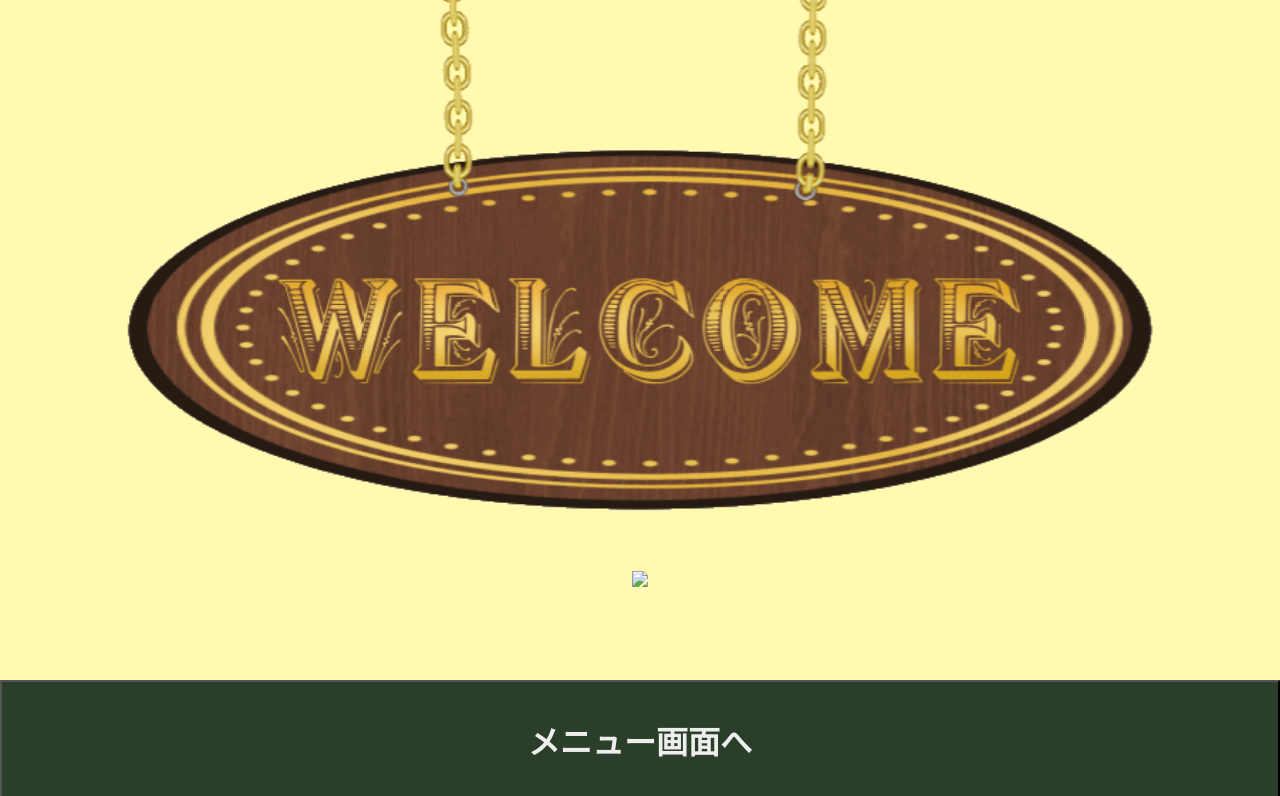
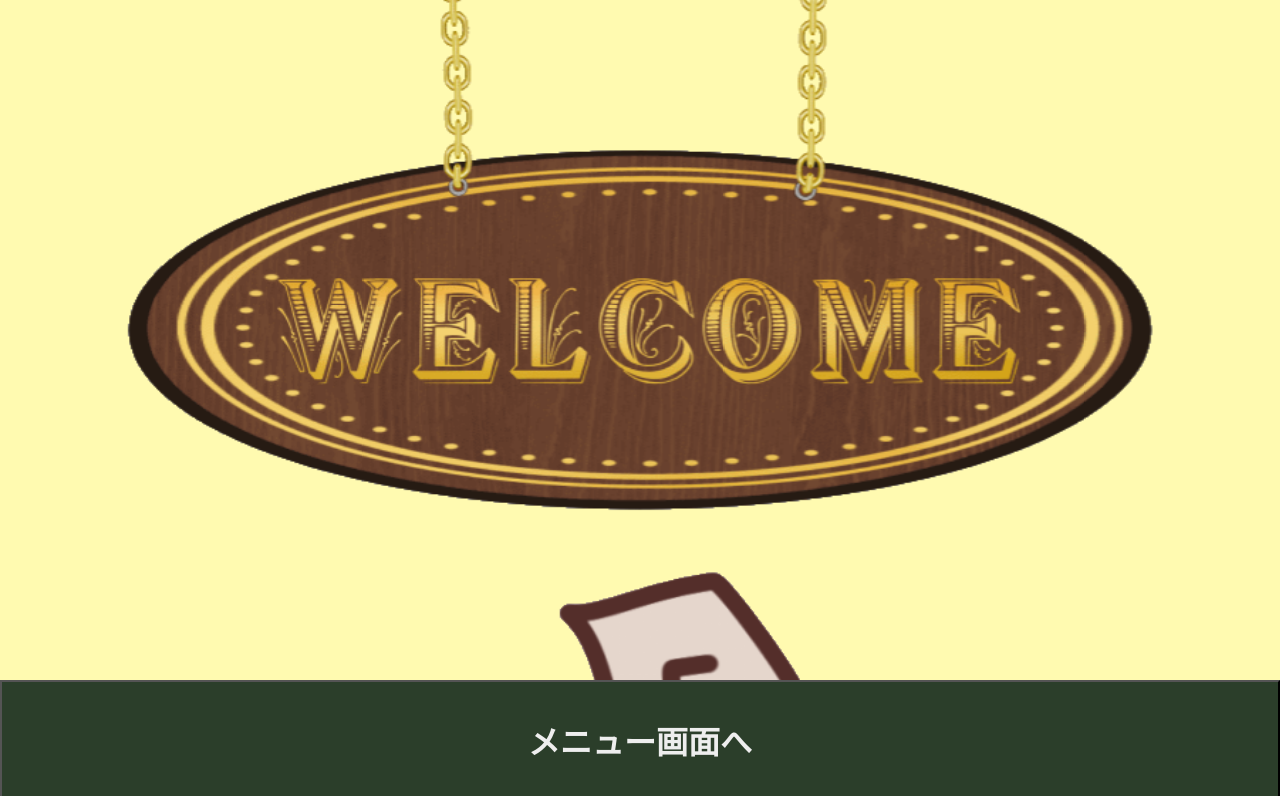
Before and after one commit to kaffees/kaffees.github.io, a plain HTML site: page index.html in a window 1280 px wide. Shown: the top 796 px of the page. Drawn offline with Linux system fonts and the light colour scheme.

Commit message:
Update index.html

```diff
--- a/index.html
+++ b/index.html
@@ -13,7 +13,7 @@
           <div class="door"><img src="./assets/images/door.gif" width="100%" height="100%"></div>
         </div>
       <div class="welcome"><img src="./assets/images/welcome.gif" width="80%" ></div>
-      <div class="logo"><img src="i./assets/mages/logo.gif" width="80%" ></div>
+      <div class="logo"><img src="./assets/images/logo.gif" width="80%" ></div>
     </div>
     <div class="wall-paper"></div>
   </div>
```
